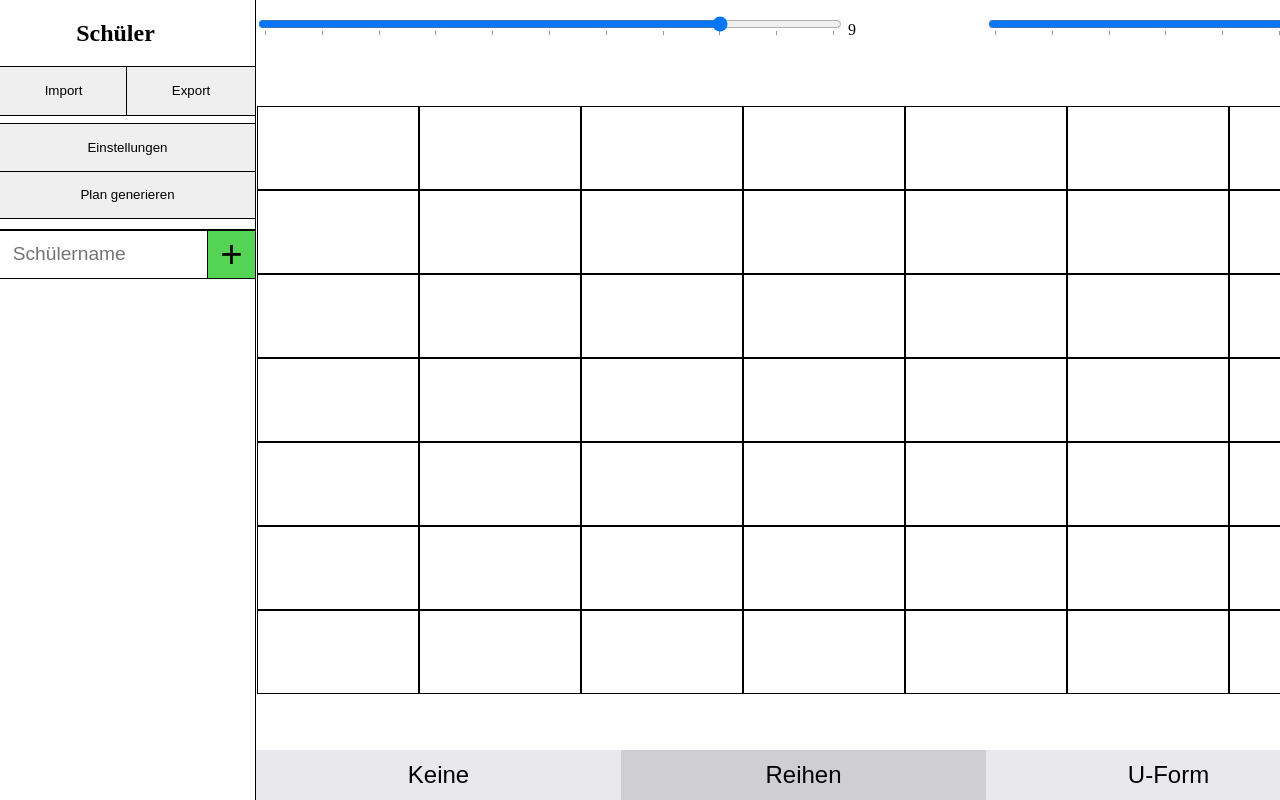
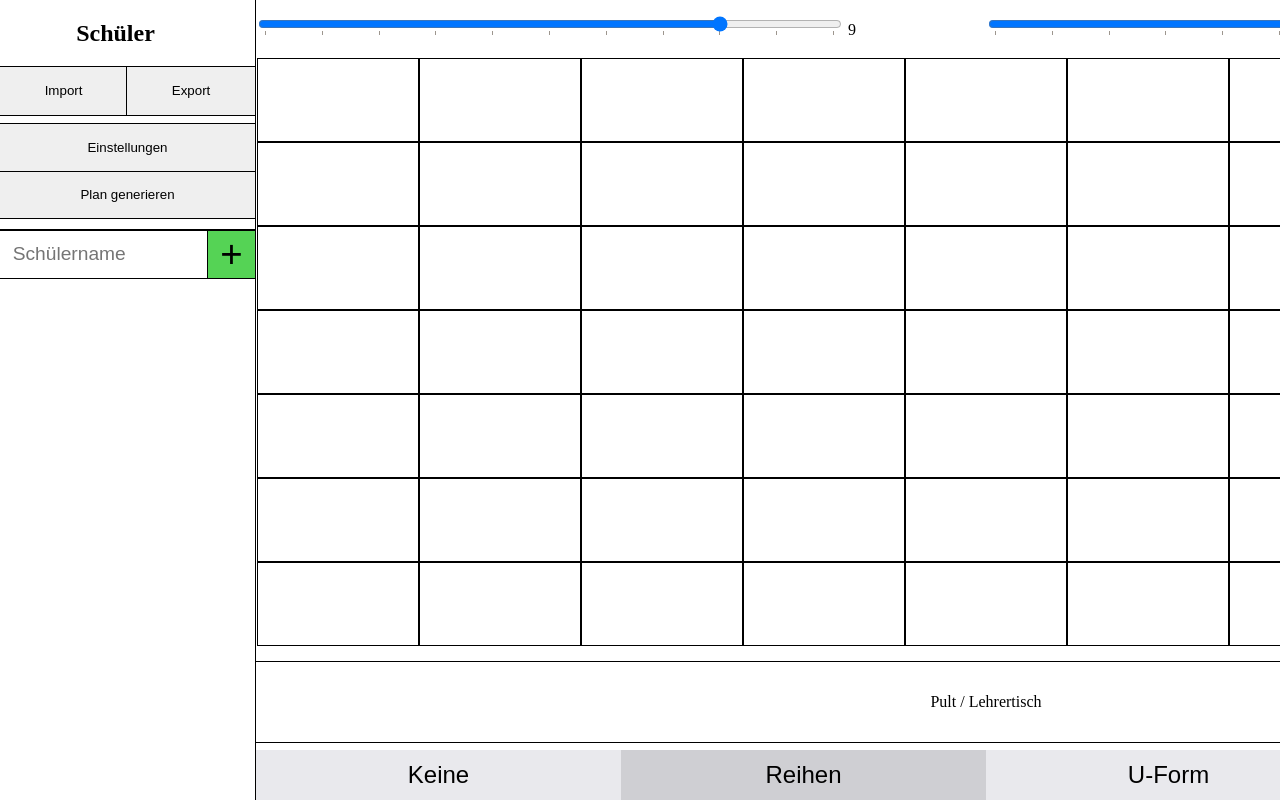
Before and after one commit to TobisMa/sitzplaner, a plain HTML site: page planer.html in a window 1280 px wide. Shown: the top 800 px of the page. Drawn offline with Linux system fonts and the light colour scheme.

Commit message:
added pult

```diff
--- a/planer.html
+++ b/planer.html
@@ -84,6 +84,7 @@
             </div>
             <div id="room">
                 <table id="room-table"></table>
+                <div id="pult">Pult / Lehrertisch</div>
             </div>
             <div id="presets">
                 <button class="preset" data-presetname="empty">Keine</button>
--- a/print.css
+++ b/print.css
@@ -52,3 +52,7 @@
 body {
     margin: 0 1.6cm;
 }
+
+#pult {
+    border: 1px solid black;
+}
--- a/style.css
+++ b/style.css
@@ -27,8 +27,23 @@
     height: calc(100% - 50px - 50px);   /* 50px top (sliders); 50px bottom (presets) */
     display: flex;
     align-items: center;
-    justify-content: safe;
+    justify-content: space-around;
     overflow: auto;
+    flex-flow: column nowrap;
+}
+
+#pult {
+    width: 100%;
+    border: 1px solid black;
+    border-left: none;
+    border-right: none;
+    min-width: 2em;
+    line-height: 1;
+    text-align: center;
+    padding: 2em 0;
+    margin: unset auto;
+    position: sticky;
+    left: 0;
 }
 
 #sliders {
@@ -50,7 +65,7 @@
 #room-table {
     height: fit-content;
     height: -moz-available;
-    margin: auto;
+    margin: 0 auto;
 
 }
 
```
